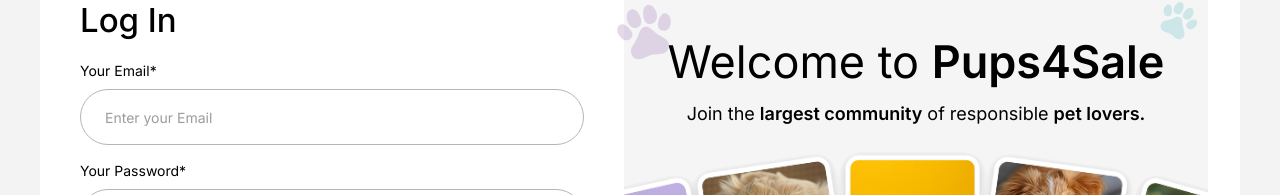
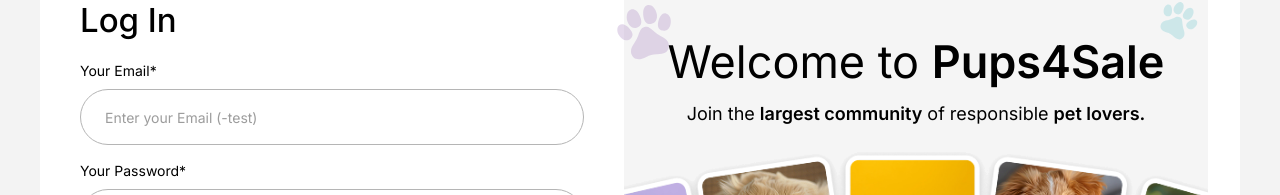
Before and after one commit to munish176081/next-frontend, a Next.js app: page /auth/sign-in in a window 1280 px wide. Shown: the part 164-359 px from the top of the page. Built offline with nearby package versions, Linux system fonts and the light colour scheme; no server answers.

Commit message:
test commit

```diff
--- a/app/(pages)/auth/(protected)/sign-in/_components/signin-email-form.tsx
+++ b/app/(pages)/auth/(protected)/sign-in/_components/signin-email-form.tsx
@@ -59,7 +59,7 @@
         inputClassName="text-sm placeholder:text-[#4B4A4A8C] font-normal outline-none px-6 w-full h-14 rounded-full border border-[#B5B5B5] max-md:h-12"
         error={errors?.usernameOrEmail?.message}
         required
-        placeholder="Enter your Email"
+        placeholder="Enter your Email (-test)"
         {...register("usernameOrEmail")}
       />
 
```
